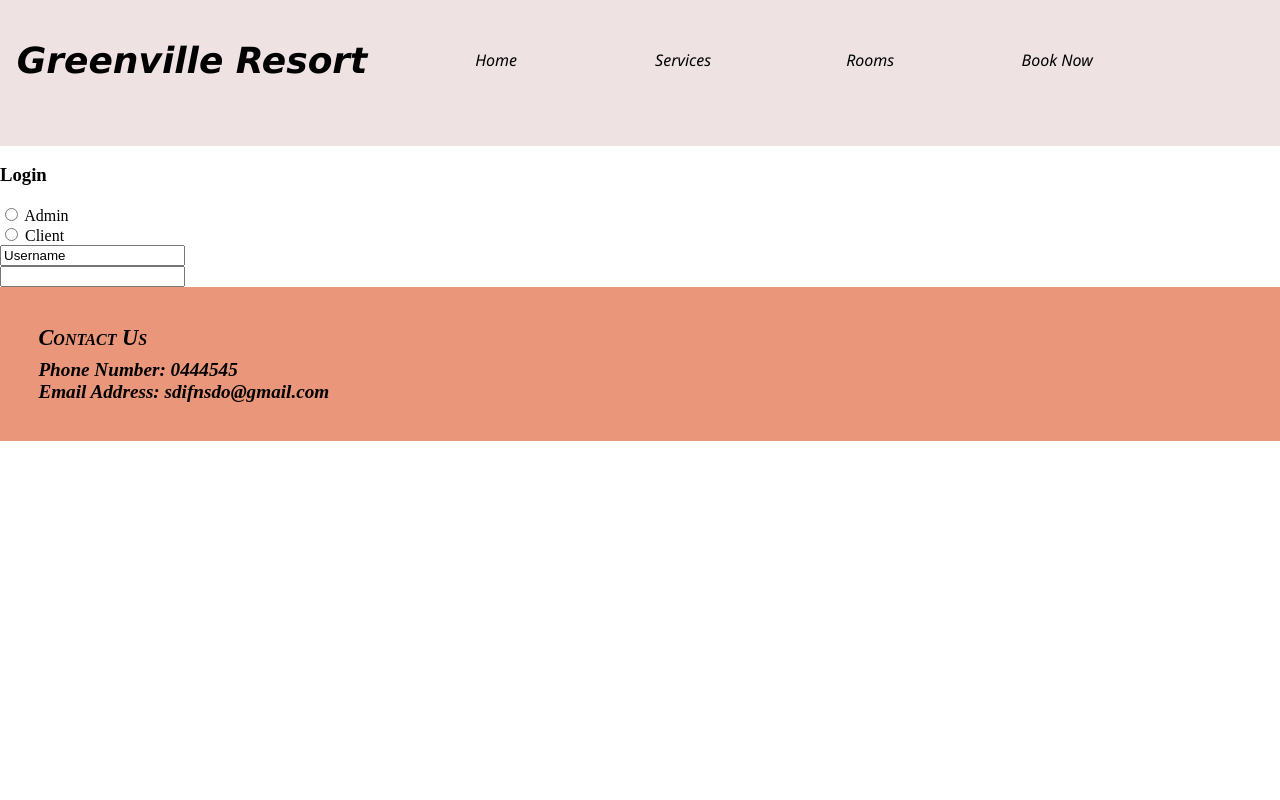
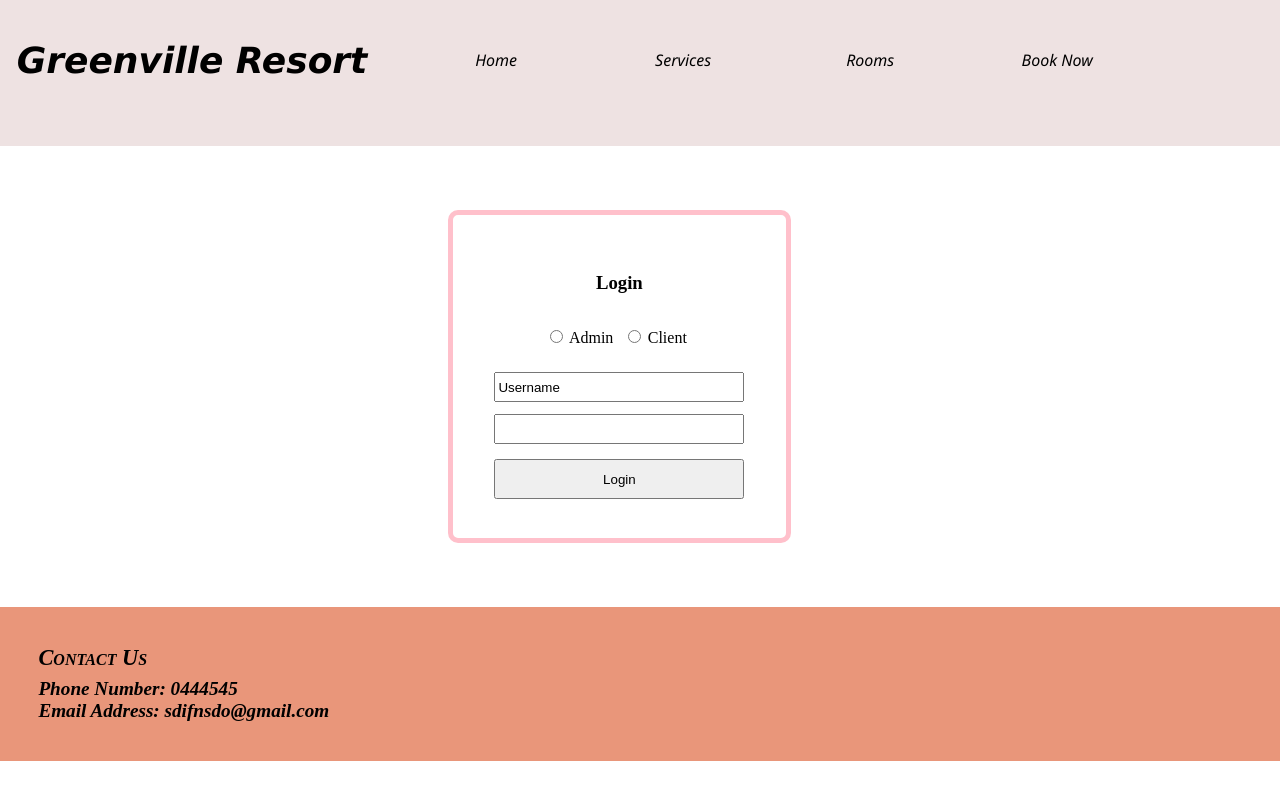
Before and after one commit to Abdullah-Gohar/DB_Project, a plain HTML site: page login.html in a window 1280 px wide. Drawn offline with Linux system fonts and the light colour scheme.

Commit message:
login css

```diff
--- a/login.html
+++ b/login.html
@@ -40,22 +40,29 @@
     <!--Login   -->
 
 
-    <div>
+    <div class="loginDiv">
         <div>
             <h3>Login</h3>
         </div>
-        <div>
+        <div class="adminClient">
+            <div class="admin">
                 <input type="radio" id="admin" name="radio" value="Admin">
                 <label for="admin">Admin</label><br>
+            </div>
+            <div class="client">
                 <input type="radio" id="client" name="radio" value="Client">
                 <label for="client">Client</label><br>
             </div>
-        <div>
-            <input type="text" value="Username"/>
+        </div>
+        <div class="username">
+            <input type="text" value="Username" style="height:30px;width:250px"/>
         </div>
 
+        <div class="pass">
+            <input type="password" style="height:30px;width:250px"/>
+        </div>
         <div>
-            <input type="password"/>
+            <input type="button" value="Login" style="height:40px;width:250px"/>
         </div>
     </div>
 
--- a/loginstyle.css
+++ b/loginstyle.css
@@ -119,3 +119,37 @@ footer{
     padding-bottom: 2.5%;
     font-variant: small-caps;
 }
+.loginDiv{
+    text-align: center;
+    display: block;
+    width: 20%;
+    margin: 5%;
+    margin-left: 35%;
+    padding: 3%;
+    border: 5px solid pink;
+    border-radius: 10px;
+
+    }
+
+.adminClient{
+    padding: 15px;
+    display: block;
+    margin-left: 15%;
+    display:flex;
+    flex-direction: row;
+    text-align: center;
+
+}
+
+.admin{
+    display: block;
+    margin-right: 5%;
+    padding-bottom: 10px;
+}
+
+.username{
+    padding-bottom: 12px;
+}
+.pass{
+    padding-bottom: 15px;
+}
```
Lines whose indentation alone changed are shown as unchanged.
